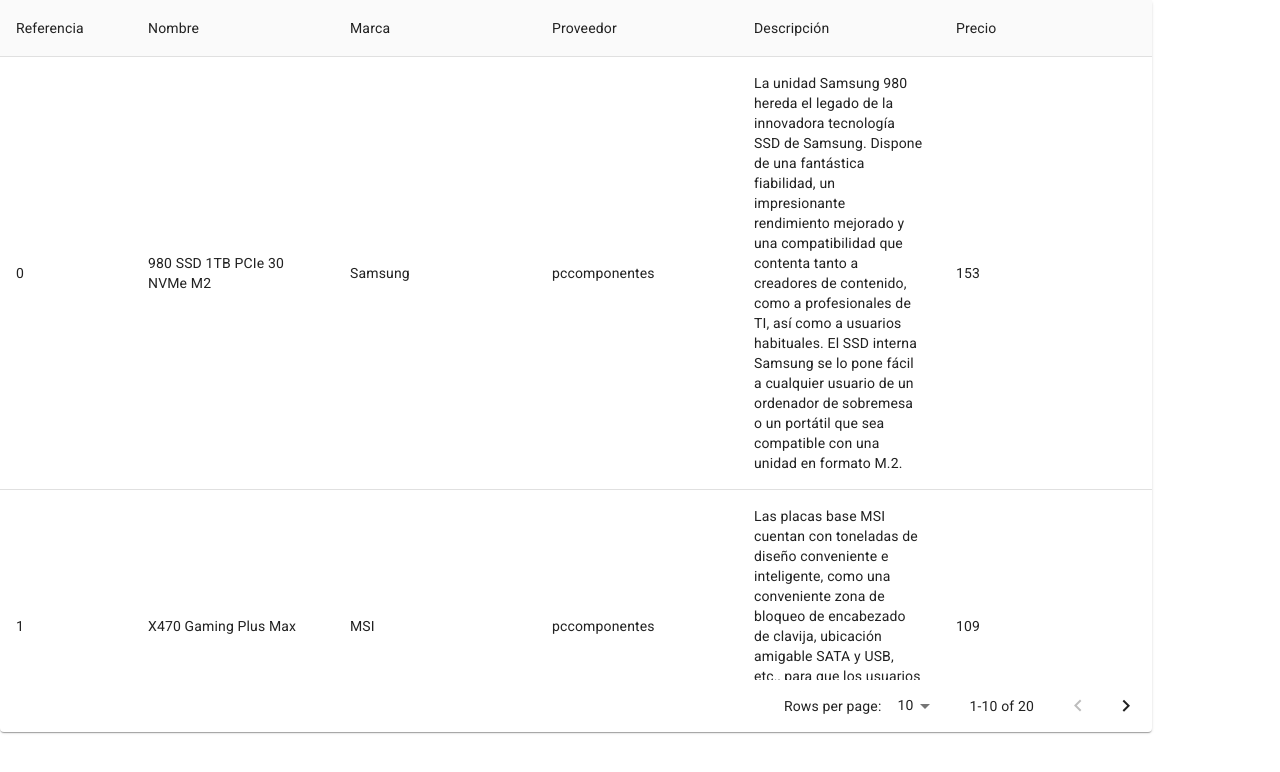
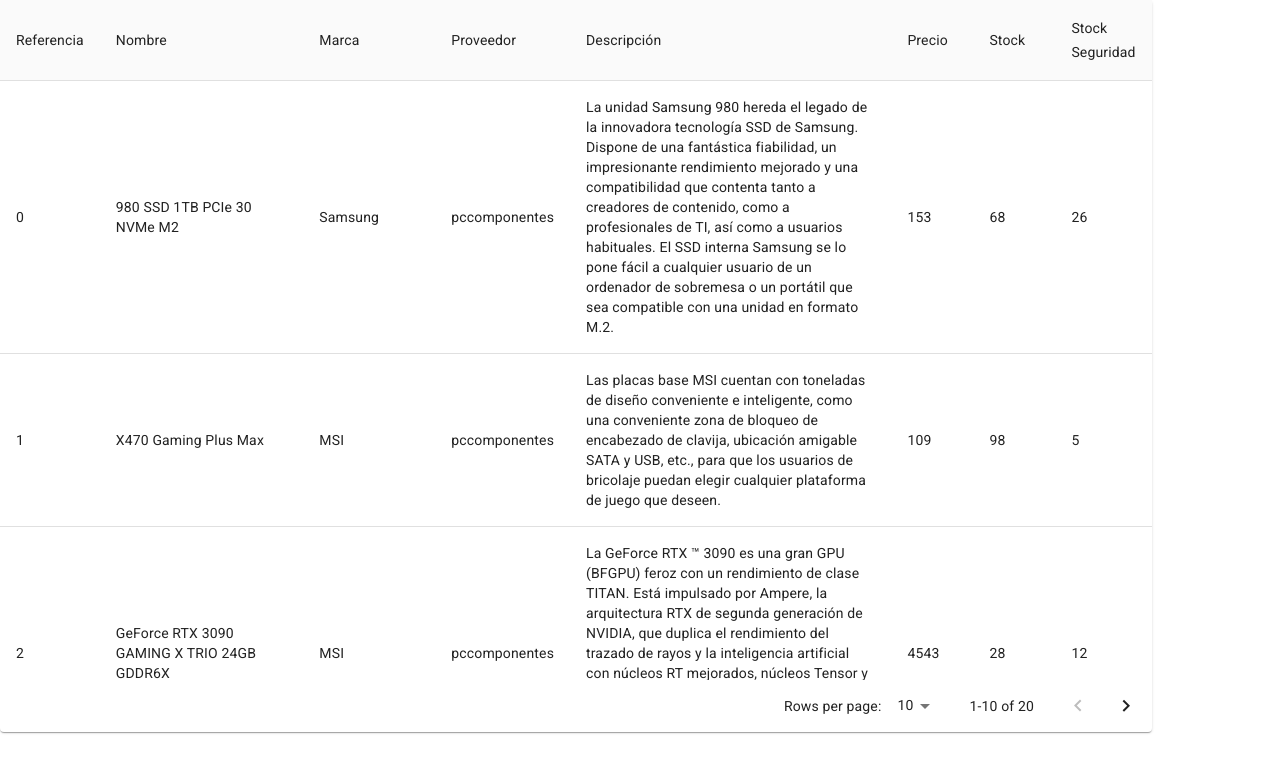
Before and after one commit to FSD0321STR/ITgest, a React (Vite) app: page / in a window 1280 px wide. Shown: the top 772 px of the page. Built offline with nearby package versions, Linux system fonts and the light colour scheme.

Commit message:
Tabla terminada, con paginación ajustes1

```diff
--- a/src/components/dashboard.jsx
+++ b/src/components/dashboard.jsx
@@ -10,32 +10,44 @@
 import TableRow from '@material-ui/core/TableRow';
 
 const columns = [
-  { id: 'ref', label: 'Referencia', minWidth: 100 },
-  { id: 'name', label: 'Nombre', minWidth: 170 },
+  {
+    id: 'ref',
+    label: 'Referencia',
+    minWidth: 50
+  },
+  {
+    id: 'name',
+    label: 'Nombre',
+    minWidth: 170
+  },
   {
     id: 'brand',
     label: 'Marca',
-    minWidth: 170,
+    minWidth: 100,
     align: 'left',
-    format: (value) => value.toLocaleString('en-US'),
+
   },
   {
     id: 'provider',
     label: 'Proveedor',
-    minWidth: 170,
+    minWidth: 100,
     align: 'left',
-    format: (value) => value.toLocaleString('en-US'),
+
   },
   {
     id: 'description',
     label: 'Descripción',
-    minWidth: 170,
+    minWidth: 250,
     align: 'left',
-    format: (value) => value.toFixed(2),
+
   },
-  { id: 'price', label: 'Precio', minWidth: 170 },
-  { id: 'nStock', label: 'Stock', minWidth: 170 },
-  { id: 'nStockS', label: 'Stock Seguridad', minWidth: 170 },
+  {
+    id: 'price',
+    label: 'Precio',
+    minWidth: 50,
+  },
+  { id: 'nStock', label: 'Stock', minWidth: 50 },
+  { id: 'nStockS', label: 'Stock Seguridad', minWidth: 50 },
 ];
 
 // function createData(name, code, population, size) {
@@ -47,25 +59,8 @@
     return { ref, name, brand, provider, description, price, nStock, nStockS };
   }
 
-// const rows = [
-//   createData('India', 'IN', 1324171354, 3287263),
-//   createData('China', 'CN', 1403500365, 9596961),
-//   createData('Italy', 'IT', 60483973, 301340),
-//   createData('United States', 'US', 327167434, 9833520),
-//   createData('Canada', 'CA', 37602103, 9984670),
-//   createData('Australia', 'AU', 25475400, 7692024),
-//   createData('Germany', 'DE', 83019200, 357578),
-//   createData('Ireland', 'IE', 4857000, 70273),
-//   createData('Mexico', 'MX', 126577691, 1972550),
-//   createData('Japan', 'JP', 126317000, 377973),
-//   createData('France', 'FR', 67022000, 640679),
-//   createData('United Kingdom', 'GB', 67545757, 242495),
-//   createData('Russia', 'RU', 146793744, 17098246),
-//   createData('Nigeria', 'NG', 200962417, 923768),
-//   createData('Brazil', 'BR', 210147125, 8515767),
-// ];
 
-const rows = [
+  const rows = [
     createData(0, '980 SSD 1TB PCIe 30 NVMe M2', 'Samsung', 'pccomponentes',
      'La unidad Samsung 980 hereda el legado de la innovadora tecnología SSD de Samsung. Dispone de una fantástica fiabilidad, un impresionante rendimiento mejorado y una compatibilidad que contenta tanto a creadores de contenido, como a profesionales de TI, así como a usuarios habituales. El SSD interna Samsung se lo pone fácil a cualquier usuario de un ordenador de sobremesa o un portátil que sea compatible con una unidad en formato M.2. ',
      153,68, 26, 5),
```
